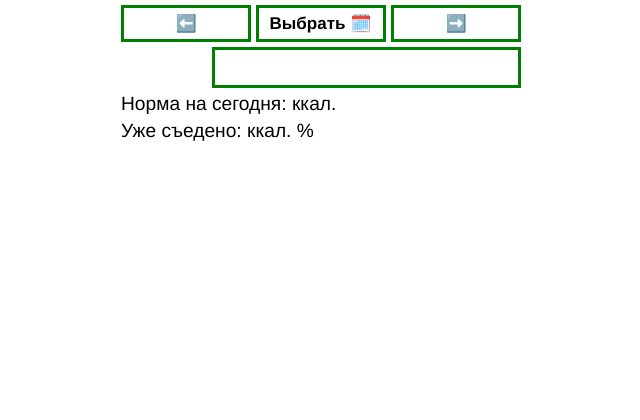
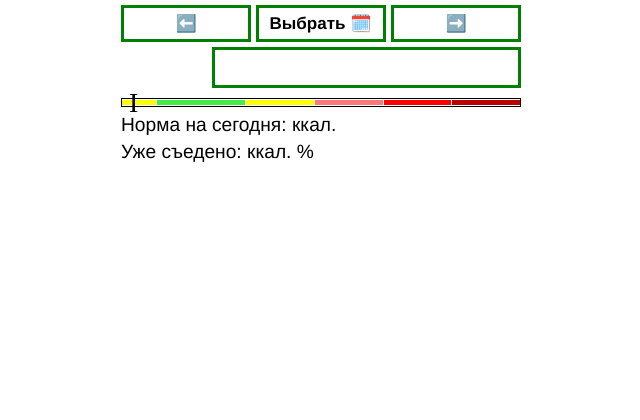
Before and after one commit to VanVakarian/pohudei-django, a Django app: template pohudei/main/templates/main/diary.html in a window 1280 px wide. Shown: the top 420 px of the page, without its empty margins (319-959 px from the left). Run offline with Django 4.2, Linux system fonts and the light colour scheme; the template is opened without the code that fills it, so the values that code supplies are empty; parts of the project's set-up code (start-up, migrations or seed data) failed here and were passed over.

Commit message:
added BMI

```diff
--- a/pohudei/main/static/main/diary.css
+++ b/pohudei/main/static/main/diary.css
@@ -51,16 +51,21 @@
 
 /***** BMI *******************************************************************/
 
-#bmi {}
+#bmi {
+    margin-top: 10px;
+    margin-bottom: 7px;
+}
 
 #bmi > .bmi-chart {
     display: flex;
     border: 1px solid black;
     gap: 1px;
+    /* font-size: 12px; */
+
 }
 
 #bmi > .bmi-chart > div {
-    height: 10px;
+    height: 5px;
     /* border: 1px solid white; */
     margin: 1px 0px;
 }
@@ -88,6 +93,52 @@
 #bmi > .bmi-chart > .obesity3 {
     flex-grow: 10;
     background-color: #bd0000;
+}
+
+
+#bmi > .bmi-nums {
+    display: flex;
+    /* gap: 1px; */
+}
+#bmi > .bmi-nums > .num-segment {
+    /* border: 1px solid black; */
+    font-size: 12px;
+    width: 0;
+}
+#bmi > .bmi-nums > .deficit-num {
+    flex-grow: 5;
+}
+#bmi > .bmi-nums > .norm-num {
+    flex-grow: 13;
+}
+#bmi > .bmi-nums > .excess-num {
+    flex-grow: 10;
+}
+#bmi > .bmi-nums > .obesity1-num {
+    flex-grow: 10;
+}
+#bmi > .bmi-nums > .obesity2-num {
+    flex-grow: 10;
+}
+#bmi > .bmi-nums > .obesity3-num {
+    flex-grow: 10;
+}
+#bmi > .bmi-nums > .num-segment > .max-num {
+    text-align: right;
+    position: relative;
+    top: 3px;
+    left: 8px;
+}
+#bmi > .bmi-current {
+    height: 0;
+    width: 0;
+}
+#bmi > .bmi-current > .dash {
+    font-family: serif;
+    font-size: 28px;
+    position: relative;
+    bottom: 20px;
+    left: 8px;
 }
 
 /***** MAIN TABLE ************************************************************/
--- a/pohudei/main/static/main/diary.js
+++ b/pohudei/main/static/main/diary.js
@@ -1,5 +1,13 @@
 const chooseDateInput = document.querySelector('#choose-date')
 const thisDateDiv = document.querySelector('.this-date-div')
+
+const bmiDiv = document.querySelector('#bmi')
+const deficitHighNumDiv = document.querySelector('.deficit-num > .max-num')
+const normHighNumDiv = document.querySelector('.norm-num > .max-num')
+const excessHighNumDiv = document.querySelector('.excess-num > .max-num')
+const obesity1HighNumDiv = document.querySelector('.obesity1-num > .max-num')
+const obesity2HighNumDiv = document.querySelector('.obesity2-num > .max-num')
+const bmiDashDiv = document.querySelector('.bmi-current > .dash')
 
 const divMainTable = document.querySelector('#main-table')
 const currValKcalsDiv = document.querySelector('.curr-kcals')
@@ -44,7 +52,7 @@ const thisDaysDateISO = data['dates']['this_day_iso']
 const thisDaysFood = data['this_days_food']
 const thisDaysNormKcals = data['this_days_target_kcals']
 const thisDaysWeight = data['this_days_weight']
-// const foodDictRaw = data['all_foods']
+const height = data['height']
 const foodArray = data['all_foods']
 
 let currValKcals = 0
@@ -138,6 +146,8 @@ function onLoad() {
     floatyEditdeleteBtn.addEventListener('click', () => { editDiaryDelete() })
     floatyEdityesDeleteBtn.addEventListener('click', (event) => { editDiaryYesDelete() })
     floatyEditcancelBtn.addEventListener('click', () => { editDiaryCancel() })
+
+    bmiCalc()
 }
 
 function foodSearchEnterPressed() {
@@ -480,6 +490,33 @@ function copyTable() {
 }
 
 
+///// BMI FUNCTIONS ///////////////////////////////////////////////////////////
+
+
+function bmiCalc() {
+    const heightMeters = height / 100
+    const deficitLowNum = Math.round(16 * (heightMeters * heightMeters))
+    const deficitHighNum = Math.round(18.5 * (heightMeters * heightMeters))
+    const normHighNum = Math.round(25 * (heightMeters * heightMeters))
+    const excessHighNum = Math.round(30 * (heightMeters * heightMeters))
+    const obesity1HighNum = Math.round(35 * (heightMeters * heightMeters))
+    const obesity2HighNum = Math.round(40 * (heightMeters * heightMeters))
+    const obesityMorbidNum = Math.round(45 * (heightMeters * heightMeters))
+
+    deficitHighNumDiv.textContent = deficitHighNum
+    normHighNumDiv.textContent = normHighNum
+    excessHighNumDiv.textContent = excessHighNum
+    obesity1HighNumDiv.textContent = obesity1HighNum
+    obesity2HighNumDiv.textContent = obesity2HighNum
+
+    const bmiWidthInKg = obesityMorbidNum - deficitLowNum
+    const bmiWidthInPx = bmiDiv.offsetWidth
+    const bmiDashShiftInPx = (thisDaysWeight-deficitLowNum)/((bmiWidthInKg)/bmiWidthInPx)-(bmiWidthInPx*0.01)
+
+    bmiDashDiv.style.left = `${bmiDashShiftInPx}px`
+}
+
+
 ///// OTHER FUNCTIONS /////////////////////////////////////////////////////////
 
 
--- a/pohudei/main/templates/main/diary.html
+++ b/pohudei/main/templates/main/diary.html
@@ -20,16 +20,27 @@
         <input class="input-date this-days-weight-input" type='number'/>
     </div>
 
-    {# <div id="bmi"> #}
-    {#     <div class="bmi-chart"> #}
-    {#         <div class="deficit"></div> #}
-    {#         <div class="norm"></div> #}
-    {#         <div class="excess"></div> #}
-    {#         <div class="obesity1"></div> #}
-    {#         <div class="obesity2"></div> #}
-    {#         <div class="obesity3"></div> #}
-    {#     </div> #}
-    {# </div> #}
+    <div id="bmi">
+        <div class="bmi-chart">
+            <div class="color-segment deficit"></div>
+            <div class="color-segment norm"></div>
+            <div class="color-segment excess"></div>
+            <div class="color-segment obesity1"></div>
+            <div class="color-segment obesity2"></div>
+            <div class="color-segment obesity3"></div>
+        </div>
+        <div class="bmi-current">
+            <div class="dash">I</div>
+        </div>
+        <div class="bmi-nums">
+            <div class="num-segment deficit-num"><div class="max-num"></div></div>
+            <div class="num-segment norm-num"><div class="max-num"></div></div>
+            <div class="num-segment excess-num"><div class="max-num"></div></div>
+            <div class="num-segment obesity1-num"><div class="max-num"></div></div>
+            <div class="num-segment obesity2-num"><div class="max-num"></div></div>
+            <div class="num-segment obesity3-num"><div class="max-num"></div></div>
+        </div>
+    </div>
 
     <div id="daily-norm">
         <span class="norm-txt">Норма на сегодня: </span>
```
Also changed, not shown: pohudei/main/models.py (+13 -0 lines), pohudei/main/views.py (+10 -13 lines).
